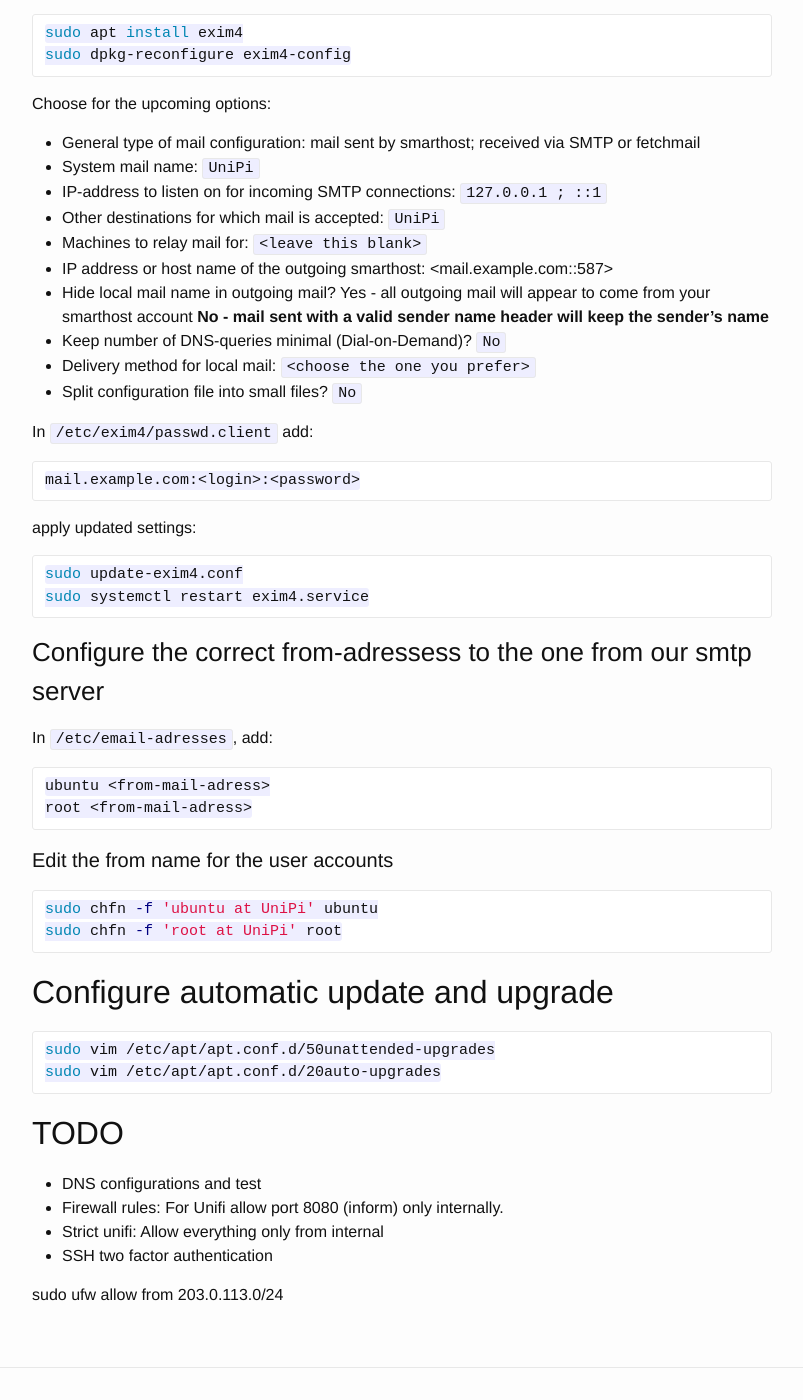
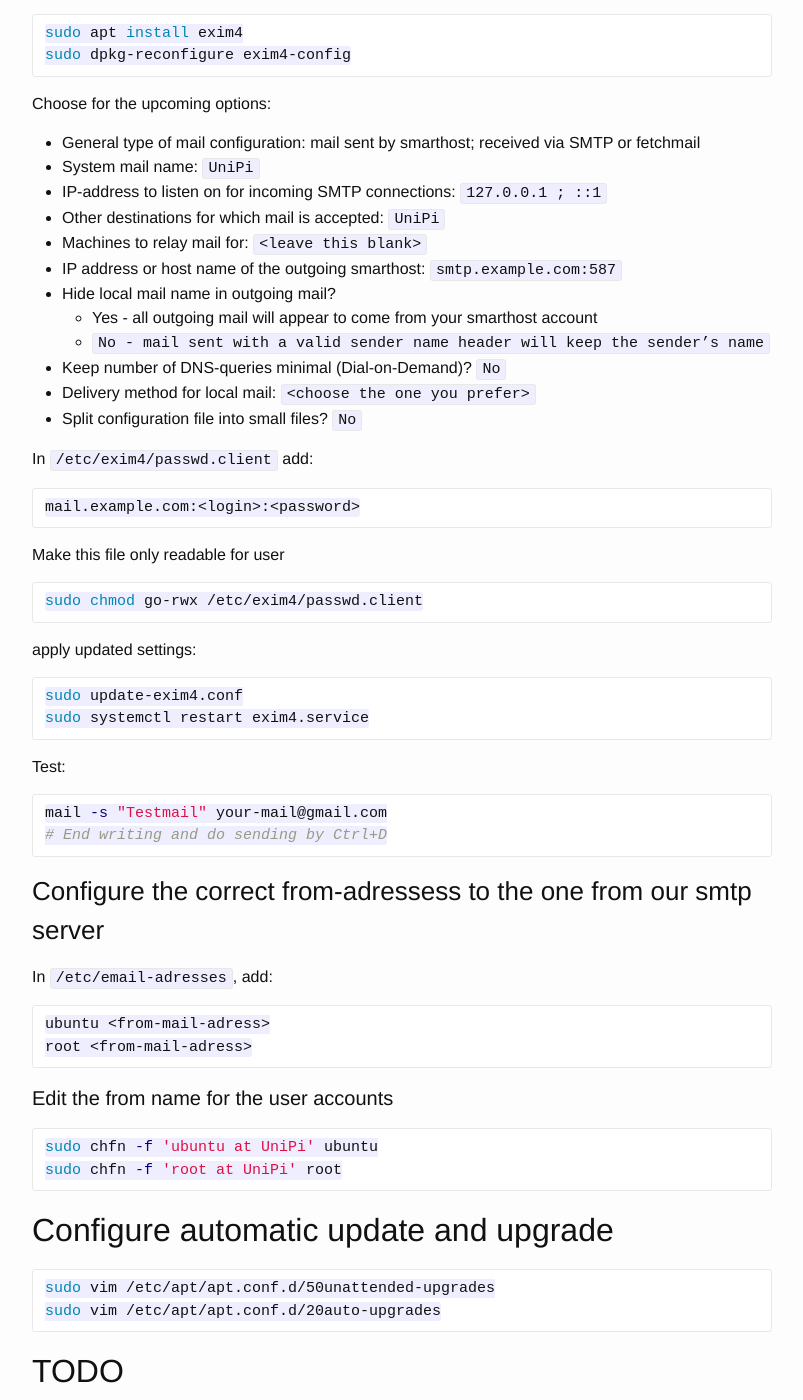
Before and after one commit to materpillar/materpillar.github.io, a Jekyll site: the page built from _posts/2018-12-10-UniPiController.markdown, in a window 1280 px wide and 1400 px high, scrolled down 4376 px. Shown: the whole window, without its empty margins (238-1041 px from the left). Built offline with Jekyll 4.4.1, drawn with Linux system fonts in a browser that asks for light colours; some of the changed text lies outside the part shown.

````diff
--- a/_posts/2018-12-10-UniPiController.markdown
+++ b/_posts/2018-12-10-UniPiController.markdown
@@ -226,10 +226,10 @@ Choose for the upcoming options:
 - IP-address to listen on for incoming SMTP connections: `127.0.0.1 ; ::1`
 - Other destinations for which mail is accepted: `UniPi`
 - Machines to relay mail for: `<leave this blank>`
-- IP address or host name of the outgoing smarthost: <mail.example.com::587>
+- IP address or host name of the outgoing smarthost: `smtp.example.com:587`
 - Hide local mail name in outgoing mail?
-  Yes - all outgoing mail will appear to come from your smarthost account
-  **No - mail sent with a valid sender name header will keep the sender’s name**
+  - Yes - all outgoing mail will appear to come from your smarthost account
+  - `No - mail sent with a valid sender name header will keep the sender’s name`
 - Keep number of DNS-queries minimal (Dial-on-Demand)? `No`
 - Delivery method for local mail: `<choose the one you prefer>`
 - Split configuration file into small files? `No`
@@ -240,11 +240,24 @@ In `/etc/exim4/passwd.client` add:
 mail.example.com:<login>:<password>
 ```
 
+Make this file only readable for user
+
+```bash
+sudo chmod go-rwx /etc/exim4/passwd.client
+```
+
 apply updated settings:
 
 ```bash
 sudo update-exim4.conf
 sudo systemctl restart exim4.service
+```
+
+Test:
+
+```bash
+mail -s "Testmail" your-mail@gmail.com
+# End writing and do sending by Ctrl+D
 ```
 
 ### Configure the correct from-adressess to the one from our smtp server
````
Also changed, not shown: other parts of _posts/2018-12-10-UniPiController.markdown (+2 -2 lines).
